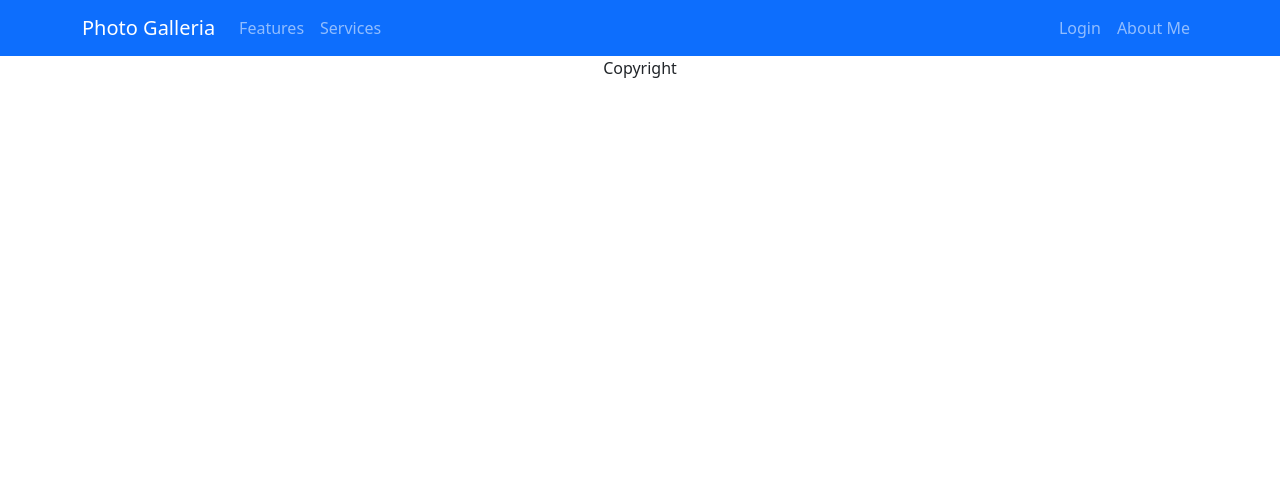
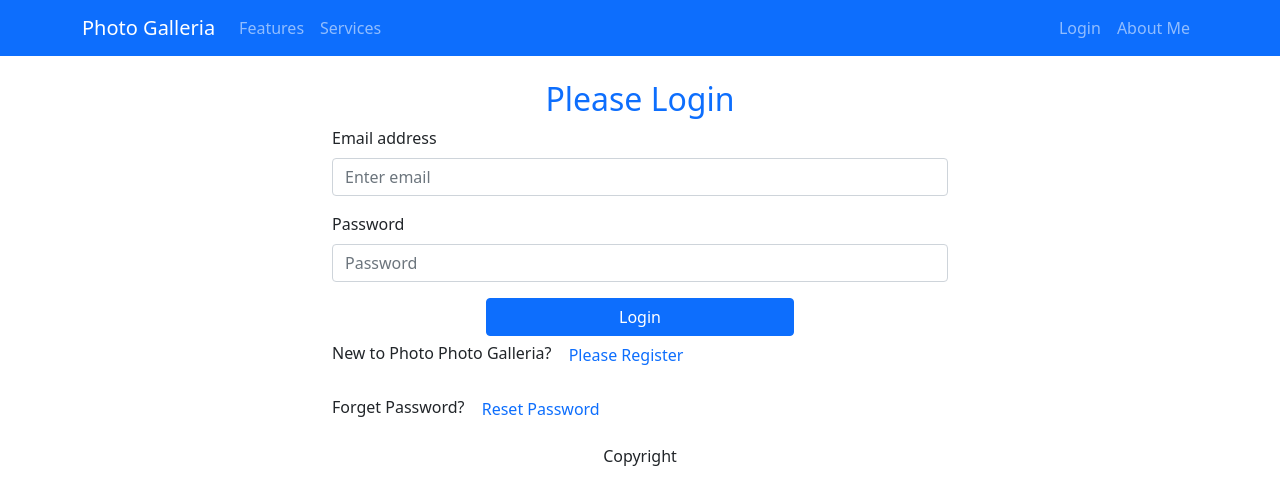
Before and after one commit to alamhosen/-independent-service-provider, a React (Create React App) app: page /login in a window 1280 px wide. Shown: the top 504 px of the page. Built offline with nearby package versions, Linux system fonts and the light colour scheme; no server answers.

Commit message:
register auth complete

```diff
--- a/package.json
+++ b/package.json
@@ -7,9 +7,11 @@
     "@testing-library/react": "^13.1.1",
     "@testing-library/user-event": "^13.5.0",
     "bootstrap": "^5.1.3",
+    "firebase": "^9.6.11",
     "react": "^18.0.0",
     "react-bootstrap": "^2.2.3",
     "react-dom": "^18.0.0",
+    "react-firebase-hooks": "^5.0.3",
     "react-router-dom": "^6.3.0",
     "react-scripts": "5.0.1",
     "web-vitals": "^2.1.4"
--- a/src/App.js
+++ b/src/App.js
@@ -4,14 +4,18 @@ import Header from './pages/Shared/Header/Header';
 import { Route, Routes } from 'react-router-dom';
 import Home from './pages/Home/Home';
 import Footer from './pages/Shared/Footer/Footer';
+import Login from './pages/Login/Login';
+import Register from './pages/Register/Register';
 
 function App() {
   return (
-    <div className="App">
+    <div>
         <Header></Header>
         <Routes>
           <Route path='/' element={<Home></Home>}></Route>
           <Route path='/home' element={<Home></Home>}></Route>
+          <Route path='/login' element={<Login></Login>}></Route>
+          <Route path='/register' element={<Register></Register>}></Route>
         </Routes>
         <Footer></Footer>
     </div>
--- /dev/null
+++ b/src/firebase.init.js
@@ -0,0 +1,20 @@
+// Import the functions you need from the SDKs you need
+import { initializeApp } from "firebase/app";
+import { getAuth} from "firebase/auth";
+// TODO: Add SDKs for Firebase products that you want to use
+// https://firebase.google.com/docs/web/setup#available-libraries
+
+// Your web app's Firebase configuration
+const firebaseConfig = {
+  apiKey: "AIzaSyAjjPgpWtKZKg05JTCzsAWaKdY5X-FvnRA",
+  authDomain: "photo-galleria-e2186.firebaseapp.com",
+  projectId: "photo-galleria-e2186",
+  storageBucket: "photo-galleria-e2186.appspot.com",
+  messagingSenderId: "512701223706",
+  appId: "1:512701223706:web:0fd959c0b5ac0d34cc92a3"
+};
+
+// Initialize Firebase
+const app = initializeApp(firebaseConfig);
+const auth = getAuth(app);
+export default auth;
--- /dev/null
+++ b/src/pages/Login/Login.js
@@ -0,0 +1,53 @@
+import React, { useRef } from 'react';
+import { Button, Form } from 'react-bootstrap';
+import auth from '../../firebase.init';
+import { useSignInWithEmailAndPassword } from 'react-firebase-hooks/auth';
+import { Link, useNavigate } from 'react-router-dom';
+
+const Login = () => {
+    const emailRef = useRef('');
+    const passwordRef = useRef('');
+    const navigate = useNavigate()
+
+    const [
+        signInWithEmailAndPassword,
+        user,
+        loading,
+        error,
+      ] = useSignInWithEmailAndPassword(auth);
+
+      if(user){
+          navigate('/home')
+      }
+
+    const handleSubmit = event =>{
+        event.preventDefault()
+        const email = emailRef.current.value;
+        const password = passwordRef.current.value;
+        signInWithEmailAndPassword (email, password);
+    }
+
+    return (
+        <div className='container mx-auto w-50'>
+            <h2 className='text-center text-primary mt-4'>Please Login</h2>
+            <Form>
+                <Form.Group className="mb-3" controlId="formBasicEmail">
+                    <Form.Label>Email address</Form.Label>
+                    <Form.Control ref={emailRef} type="email" placeholder="Enter email"/>
+                </Form.Group>
+                <Form.Group className="mb-3" controlId="formBasicPassword">
+                    <Form.Label>Password</Form.Label>
+                    <Form.Control ref={passwordRef} type="password" placeholder="Password"/>
+                </Form.Group>
+                <Button className='mx-auto w-50 d-block' onClick={handleSubmit} variant="primary" type="submit">
+                    Login
+                </Button>
+            </Form>
+            <p>New to Photo Photo Galleria? <Link to='/register' className='btn btn-link text-primary pu-auto text-decoration-none'>Please Register</Link></p>
+            <p className=''>Forget Password? <button className='btn btn-link text-primary pu-auto text-decoration-none' >Reset Password</button>
+            </p>
+        </div>
+    );
+};
+
+export default Login;
--- /dev/null
+++ b/src/pages/Register/Register.js
@@ -0,0 +1,60 @@
+import React, { useRef } from 'react';
+import { Button, Form } from 'react-bootstrap';
+import { useCreateUserWithEmailAndPassword } from 'react-firebase-hooks/auth';
+import { Link, useNavigate } from 'react-router-dom';
+import auth from '../../firebase.init';
+
+const Register = () => {
+    const nameRef = useRef('');
+    const emailRef = useRef('');
+    const passwordRef = useRef('');
+    const navigate = useNavigate()
+
+    // user create
+    const [
+        createUserWithEmailAndPassword,
+        user,
+        loading,
+        error,
+      ] = useCreateUserWithEmailAndPassword(auth);
+
+      if (user){
+          navigate('/')
+      }
+
+    const handleRegister = event =>{
+        event.preventDefault()
+        const name = nameRef.current.value;
+        const email = emailRef.current.value;
+        const password = passwordRef.current.value;
+        createUserWithEmailAndPassword(email, password)
+    }
+
+    return (
+        <div className='container mx-auto w-50'>
+            <h2 className='text-center text-primary mt-4'>Please Register</h2>
+            <Form onSubmit={handleRegister}>
+                <Form.Group className="mb-3" controlId="formBasicEmail">
+                    <Form.Label>Your Name</Form.Label>
+                    <Form.Control ref={nameRef} type="text" placeholder="Your name" required/>
+                </Form.Group>
+                <Form.Group className="mb-3" controlId="formBasicEmail">
+                    <Form.Label>Email address</Form.Label>
+                    <Form.Control ref={emailRef} type="email" placeholder="Enter email" required/>
+                </Form.Group>
+
+                <Form.Group className="mb-3" controlId="formBasicPassword">
+                    <Form.Label>Password</Form.Label>
+                    <Form.Control ref={passwordRef} type="password" placeholder="Password" required />
+                </Form.Group>
+                <Button className='mx-auto w-50 d-block' variant="primary" type="submit">
+                    Register
+                </Button>
+            </Form>
+            <p className='py-3 text-center'>Already have an account?<Link to='/login' className='btn btn-link text-primary pu-auto text-decoration-none'>Please Login</Link></p>
+
+        </div>
+    );
+};
+
+export default Register;
--- a/src/pages/Shared/Footer/Footer.js
+++ b/src/pages/Shared/Footer/Footer.js
@@ -2,7 +2,7 @@ import React from 'react';
 
 const Footer = () => {
     return (
-        <div>
+        <div className='text-center'>
             <p>Copyright</p>
         </div>
     );
--- a/src/pages/Shared/Header/Header.js
+++ b/src/pages/Shared/Header/Header.js
@@ -1,12 +1,21 @@
+import { signOut } from 'firebase/auth';
 import React from 'react';
 import { Container, Nav, Navbar } from 'react-bootstrap';
+import { useAuthState } from 'react-firebase-hooks/auth';
+import { Link } from 'react-router-dom';
+import auth from '../../../firebase.init';
 
 const Header = () => {
+    const [user] = useAuthState(auth);
+
+    const handleSignOut = () =>{
+        signOut(auth)
+    }
     return (
         <div>
             <Navbar collapseOnSelect expand="lg" bg="primary" variant="dark">
                 <Container>
-                    <Navbar.Brand href="#home">Photo Galleria</Navbar.Brand>
+                    <Navbar.Brand as={Link} to='/'>Photo Galleria</Navbar.Brand>
                     <Navbar.Toggle aria-controls="responsive-navbar-nav" />
                     <Navbar.Collapse id="responsive-navbar-nav">
                         <Nav className="me-auto">
@@ -14,7 +23,10 @@ const Header = () => {
                             <Nav.Link href="#pricing">Services</Nav.Link>
                         </Nav>
                         <Nav>
-                            <Nav.Link href="#deets">Login</Nav.Link>
+                           {user ? <button className='btn btn-link text-white text-decoration-none' onClick={handleSignOut}>Sign Out</button>
+                           :
+                           <Nav.Link as={Link} to='/login'>Login</Nav.Link>}
+
                             <Nav.Link href="#memes">
                                 About Me
                             </Nav.Link>
```
Also changed, not shown: 1 other file (tests, documents, lock files or other folders).
